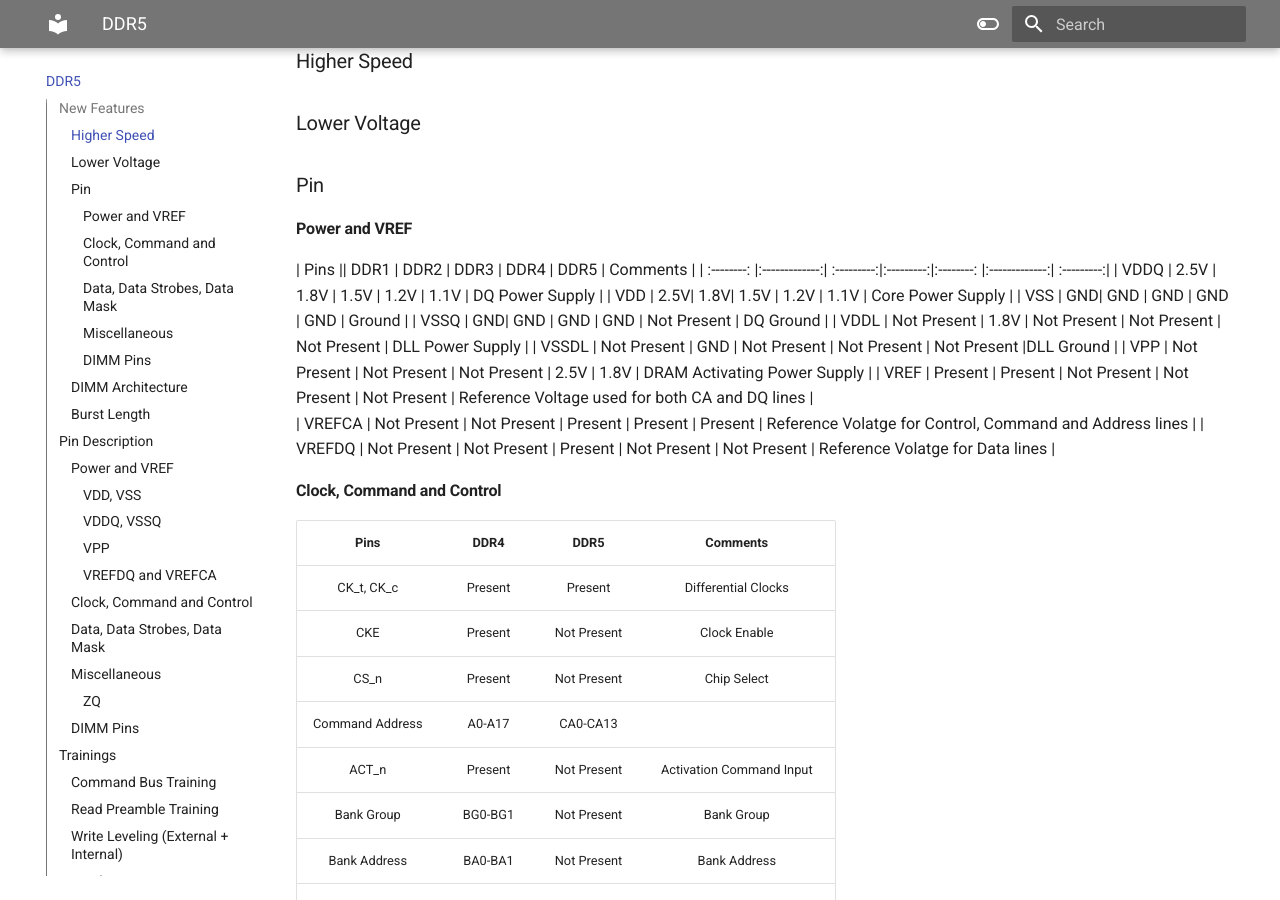
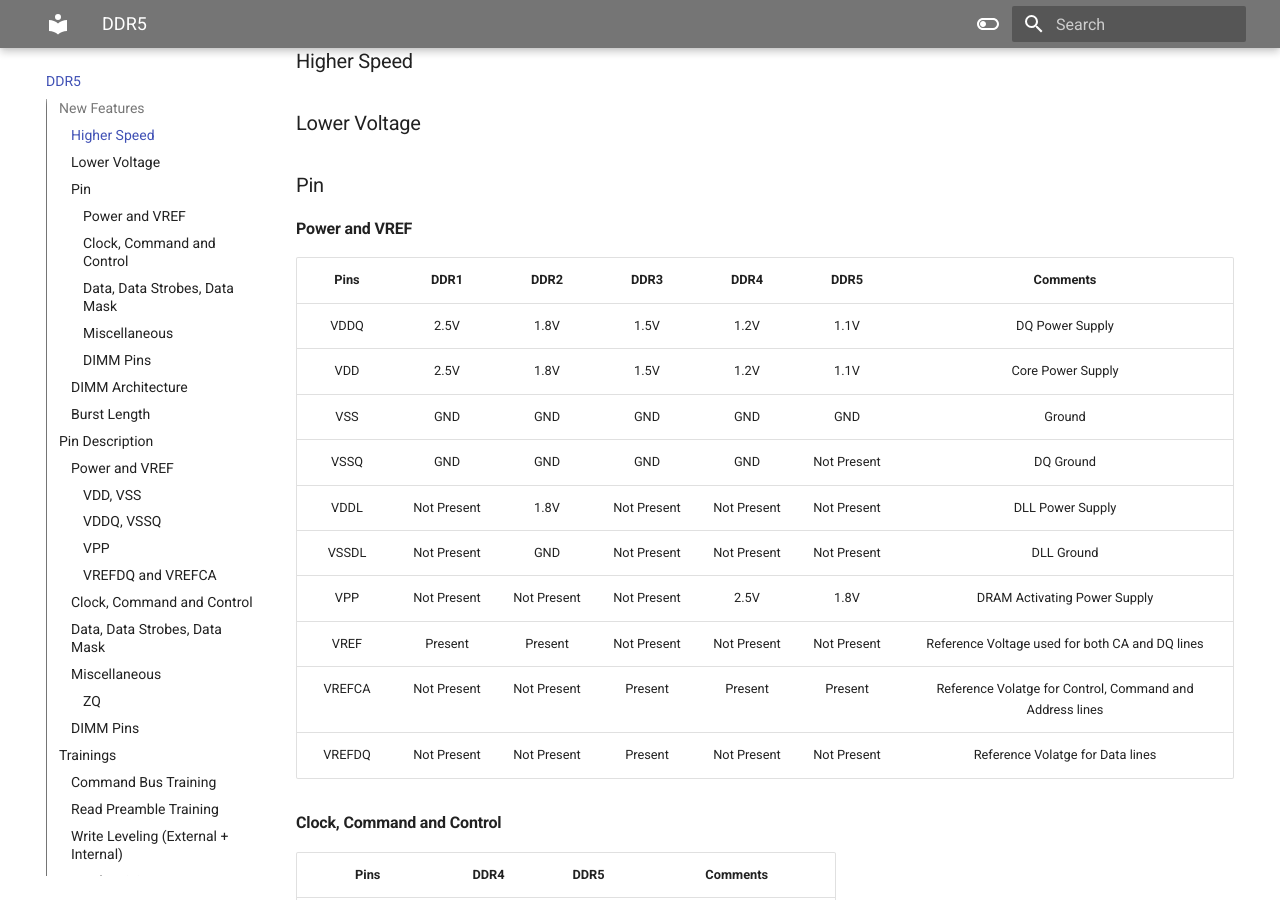
Before and after one commit to shingaridavesh/memoryandarchitecture, an MkDocs documentation site: the page built from docs/DDR5.md, in a window 1280 px wide and 900 px high, scrolled down 233 px. Built offline with MkDocs 1.6.1 and Material for MkDocs 9.7.7, drawn with Linux system fonts in a browser that asks for light colours.

Commit message:
Update DDR5.md

```diff
--- a/docs/DDR5.md
+++ b/docs/DDR5.md
@@ -9,14 +9,14 @@
 ###Pin
 
 ####Power and VREF
-|  Pins  ||      DDR1      |   DDR2    |      DDR3      |      DDR4      |   DDR5    |   Comments    |
-| :--------: |:-------------:| :---------:|:---------:|:--------: |:-------------:| :---------:|
+|  Pins  |      DDR1      |   DDR2    |      DDR3      |      DDR4      |   DDR5    |   Comments    |
+| :--------: |:-------------:| :---------:| :---------:| :--------: | :-------------:| :---------:|
 | VDDQ  | 2.5V | 1.8V | 1.5V | 1.2V | 1.1V | DQ Power Supply |
 | VDD | 2.5V| 1.8V| 1.5V | 1.2V | 1.1V | Core Power Supply |
 | VSS | GND| GND | GND | GND | GND | Ground |
 | VSSQ | GND| GND | GND | GND | Not Present | DQ Ground |
 | VDDL | Not Present | 1.8V | Not Present | Not Present | Not Present | DLL Power Supply |
-| VSSDL | Not Present | GND | Not Present | Not Present | Not Present |DLL Ground |
+| VSSDL | Not Present | GND | Not Present | Not Present | Not Present | DLL Ground |
 | VPP | Not Present | Not Present | Not Present | 2.5V | 1.8V | DRAM Activating Power Supply |
 | VREF | Present | Present | Not Present | Not Present | Not Present | Reference Voltage used for both CA and DQ lines |
 | VREFCA | Not Present | Not Present | Present | Present | Present | Reference Volatge for Control, Command and Address lines |
```
